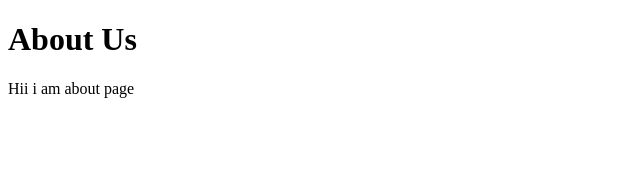
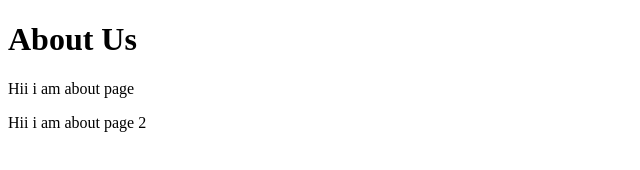
Before and after one commit to PunitSharma04/learning-git, a plain HTML site: page about.html in a window 1280 px wide. Shown: the whole page, without its empty margins (0-640 px from the left). Drawn offline with Linux system fonts and the light colour scheme.

Commit message:
add paragra

```diff
--- a/about.html
+++ b/about.html
@@ -8,5 +8,7 @@
 <body>
     <h1>About Us</h1>
     <p>Hii i am about page</p>
+    <p>Hii i am about page 2</p>
+
 </body>
 </html>
```
